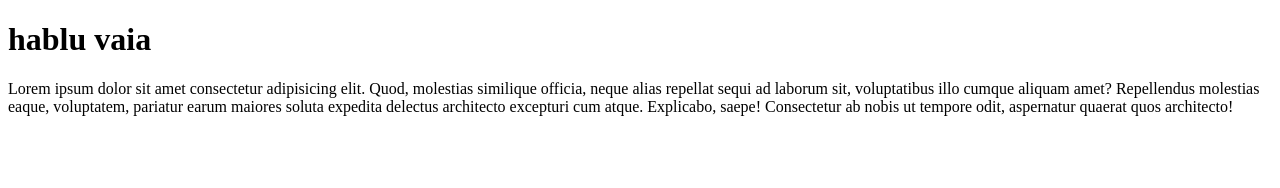
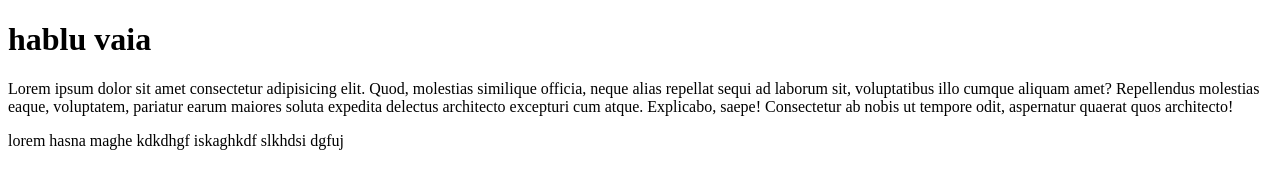
Before and after one commit to HASANAL1998/1st-project, a plain HTML site: page index.html in a window 1280 px wide. Drawn offline with Linux system fonts and the light colour scheme.

Commit message:
Update index.html

```diff
--- a/index.html
+++ b/index.html
@@ -8,5 +8,6 @@
 <body>
     <h1>hablu vaia</h1>
     <p>Lorem ipsum dolor sit amet consectetur adipisicing elit. Quod, molestias similique officia, neque alias repellat sequi ad laborum sit, voluptatibus illo cumque aliquam amet? Repellendus molestias eaque, voluptatem, pariatur earum maiores soluta expedita delectus architecto excepturi cum atque. Explicabo, saepe! Consectetur ab nobis ut tempore odit, aspernatur quaerat quos architecto!</p>
+<p2>lorem hasna maghe kdkdhgf iskaghkdf slkhdsi  dgfuj</p2>
 </body>
 </html>
```
